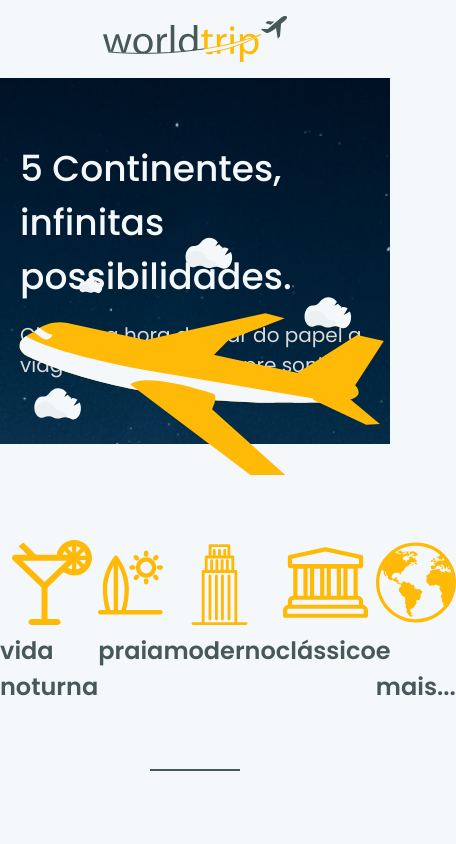
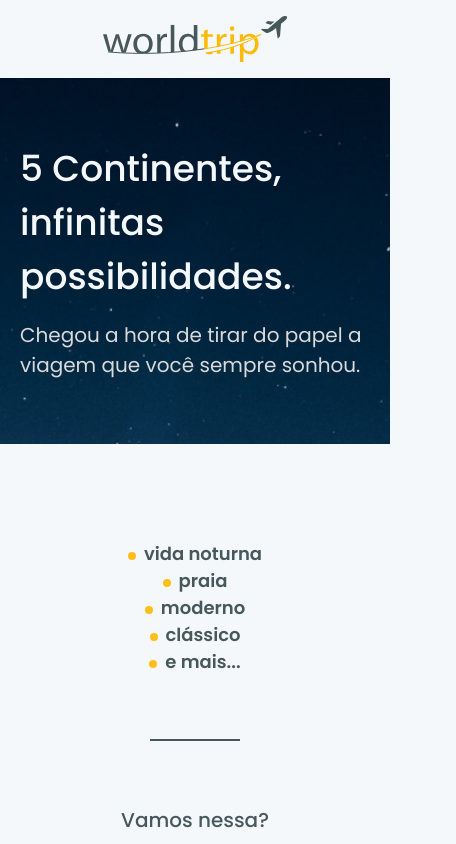
Before and after one commit to legeannd/worldtrip, a Next.js app: page / in a window 390 px wide. Shown: the top 844 px of the page, 456 px wide, since content can reach past the window. Built offline with nearby package versions, Linux system fonts and the light colour scheme.

Commit message:
Added responsivity to index page

```diff
--- a/src/components/Banner.tsx
+++ b/src/components/Banner.tsx
@@ -1,6 +1,11 @@
-import { Flex, VStack, Img, Text } from "@chakra-ui/react";
+import { Flex, VStack, Img, Text, useBreakpointValue } from "@chakra-ui/react";
 
 export function Banner() {
+  const isWideVersion = useBreakpointValue({
+    base: false,
+    lg: true,
+  });
+
   return (
     <Flex
       w="100vw"
@@ -30,7 +35,7 @@ export function Banner() {
             color="light.headings"
             maxW="600px"
           >
-            5 Continentes, <br/>
+            5 Continentes, <br />
             infinitas possibilidades.
           </Text>
           <Text
@@ -43,6 +48,7 @@ export function Banner() {
           </Text>
         </VStack>
 
+        {isWideVersion && (
           <Img
             src="/airplane.svg"
             h="16rem"
@@ -50,6 +56,7 @@ export function Banner() {
             bottom="-10"
             right="0"
           />
+        )}
       </Flex>
     </Flex>
   );
--- a/src/components/SwiperComponent.tsx
+++ b/src/components/SwiperComponent.tsx
@@ -1,4 +1,4 @@
-import { Flex, Link as ChakraLink, Img, Text, VStack } from '@chakra-ui/react';
+import { Flex, Link as ChakraLink, Img, Text, VStack, useBreakpointValue } from '@chakra-ui/react';
 import { Swiper, SwiperSlide } from 'swiper/react';
 import SwiperCore, { Pagination, Navigation } from 'swiper/core';
 import Link from 'next/link';
@@ -6,11 +6,16 @@ import Link from 'next/link';
 SwiperCore.use([Pagination, Navigation]);
 
 export const SwiperComponent = () => {
+  const isWideVersion = useBreakpointValue({
+    base: false,
+    md: true,
+  });
+
   return (
     <Flex
       w="100%"
       maxW="1440px"
-      maxH="450px"
+      maxH={isWideVersion ? "450px" : "250px"}
       position="relative"
     >
       <Swiper
@@ -26,17 +31,17 @@ export const SwiperComponent = () => {
         <SwiperSlide data-hash="europe">
           <Link href="/europe">
             <ChakraLink as="a">
-              <Img src="/europe.png" w="100%" h="auto" />
+              <Img src="/europe.png" w={isWideVersion ? "100%" : "auto"} h={isWideVersion ? "auto" : "100%"} />
               <VStack
                 position="absolute"
                 top="50%"
                 left="50%"
                 transform="translate(-50%, -50%)"
               >
-                <Text fontSize="48" fontWeight="600" color="light.headings">
+                <Text fontSize={isWideVersion ? "48" : "24"} fontWeight="600" color="light.headings">
                   Europa
             </Text>
-                <Text fontSize="24" fontWeight="600" color="light.info">
+                <Text fontSize={isWideVersion ? "24" : "14"} fontWeight="600" color="light.info">
                   O continente mais antigo.
             </Text>
               </VStack>
@@ -47,17 +52,17 @@ export const SwiperComponent = () => {
         <SwiperSlide data-hash="slide2">
           <Link href="/america">
             <ChakraLink as="a">
-              <Img src="/america.jpg" w="100%" h="auto" transform="translate(0, -50%)" />
+              <Img src="/america.jpg" w={isWideVersion ? "100%" : "auto"} h={isWideVersion ? "auto" : "100%"} transform={isWideVersion ? "translate(0, -50%)" : ""} />
               <VStack
                 position="absolute"
                 top="50%"
                 left="50%"
                 transform="translate(-50%, -50%)"
               >
-                <Text fontSize="48" fontWeight="600" color="light.headings">
+                <Text fontSize={isWideVersion ? "48" : "24"} fontWeight="600" color="light.headings">
                   América
             </Text>
-                <Text fontSize="24" fontWeight="600" color="light.info">
+                <Text fontSize={isWideVersion ? "24" : "14"} fontWeight="600" color="light.info">
                   Cheio de riquezas.
             </Text>
               </VStack>
@@ -68,17 +73,17 @@ export const SwiperComponent = () => {
         <SwiperSlide data-hash="slide3">
           <Link href="/africa">
             <ChakraLink as="a">
-              <Img src="/africa.jpg" w="100%" h="auto" transform="translate(0, -50%)" />
+              <Img src="/africa.jpg" w={isWideVersion ? "100%" : "auto"} h={isWideVersion ? "auto" : "100%"} transform={isWideVersion ? "translate(0, -50%)" : ""} />
               <VStack
                 position="absolute"
                 top="50%"
                 left="50%"
                 transform="translate(-50%, -50%)"
               >
-                <Text fontSize="48" fontWeight="600" color="light.headings">
+                <Text fontSize={isWideVersion ? "48" : "24"} fontWeight="600" color="light.headings">
                   África
             </Text>
-                <Text fontSize="24" fontWeight="600" color="light.info">
+                <Text fontSize={isWideVersion ? "24" : "14"} fontWeight="600" color="light.info">
                   Berço da civilização.
             </Text>
               </VStack>
@@ -89,17 +94,17 @@ export const SwiperComponent = () => {
         <SwiperSlide data-hash="slide4">
           <Link href="/asia">
             <ChakraLink as="a">
-              <Img src="/asia.jpg" w="100%" h="auto" transform="translate(0, -50%)" />
+              <Img src="/asia.jpg" w={isWideVersion ? "100%" : "auto"} h={isWideVersion ? "auto" : "100%"} transform={isWideVersion ? "translate(0, -50%)" : ""} />
               <VStack
                 position="absolute"
                 top="50%"
                 left="50%"
                 transform="translate(-50%, -50%)"
               >
-                <Text fontSize="48" fontWeight="600" color="light.headings">
+                <Text fontSize={isWideVersion ? "48" : "24"} fontWeight="600" color="light.headings">
                   Ásia
             </Text>
-                <Text fontSize="24" fontWeight="600" color="light.info">
+                <Text fontSize={isWideVersion ? "24" : "14"} fontWeight="600" color="light.info">
                   Muitas culturas diferentes.
             </Text>
               </VStack>
@@ -110,17 +115,17 @@ export const SwiperComponent = () => {
         <SwiperSlide data-hash="slide5">
           <Link href="/oceania">
             <ChakraLink as="a">
-              <Img src="/oceania.jpg" w="100%" h="auto" transform="translate(0, -50%)" />
+              <Img src="/oceania.jpg" w={isWideVersion ? "100%" : "auto"} h={isWideVersion ? "auto" : "100%"} transform={isWideVersion ? "translate(0, -50%)" : ""} />
               <VStack
                 position="absolute"
                 top="50%"
                 left="50%"
                 transform="translate(-50%, -50%)"
               >
-                <Text fontSize="48" fontWeight="600" color="light.headings">
+                <Text fontSize={isWideVersion ? "48" : "24"} fontWeight="600" color="light.headings">
                   Oceania
             </Text>
-                <Text fontSize="24" fontWeight="600" color="light.info">
+                <Text fontSize={isWideVersion ? "24" : "14"} fontWeight="600" color="light.info">
                   Não tem copa do mundo.
             </Text>
               </VStack>
--- a/src/components/TravelTypes.tsx
+++ b/src/components/TravelTypes.tsx
@@ -1,26 +1,45 @@
-import { Flex, Img, Text, VStack } from "@chakra-ui/react";
+import { Flex, Img, Text, VStack, useBreakpointValue, Box } from "@chakra-ui/react";
 
 export function TravelTypes() {
+  const isWideVersion = useBreakpointValue({
+    base: false,
+    lg: true,
+  });
+
   return (
     <Flex
       maxW="1440px"
       w="100%"
       mt="6rem"
-      justify="space-between"
+      justify={isWideVersion ? "space-between" : "space-around"}
+      wrap={isWideVersion ? "nowrap" : "wrap"}
     >
       <VStack
         w="200px"
       >
+        {isWideVersion && (
           <Img
             src="/icons/cocktail.svg"
             w="85px"
             h="85px"
           />
+        )}
+
         <Text
           fontWeight="600"
-          fontSize="24"
+          fontSize={isWideVersion ? "24" : "18"}
           color="dark.headings"
         >
+          {!isWideVersion && (
+            <Box
+              w="8px"
+              h="8px"
+              background="yellow.400"
+              borderRadius="50%"
+              display="inline-block"
+              mr="0.5rem"
+            />
+          )}
           vida noturna
         </Text>
       </VStack>
@@ -28,16 +47,28 @@ export function TravelTypes() {
       <VStack
         w="200px"
       >
+        {isWideVersion && (
           <Img
             src="/icons/surf.svg"
             w="85px"
             h="85px"
           />
+        )}
         <Text
           fontWeight="600"
-          fontSize="24"
+          fontSize={isWideVersion ? "24" : "18"}
           color="dark.headings"
         >
+          {!isWideVersion && (
+            <Box
+              w="8px"
+              h="8px"
+              background="yellow.400"
+              borderRadius="50%"
+              display="inline-block"
+              mr="0.5rem"
+            />
+          )}
           praia
         </Text>
       </VStack>
@@ -45,16 +76,29 @@ export function TravelTypes() {
       <VStack
         w="200px"
       >
+        {isWideVersion && (
           <Img
             src="/icons/building.svg"
             w="85px"
             h="85px"
           />
+        )}
+
         <Text
           fontWeight="600"
-          fontSize="24"
+          fontSize={isWideVersion ? "24" : "18"}
           color="dark.headings"
         >
+          {!isWideVersion && (
+            <Box
+              w="8px"
+              h="8px"
+              background="yellow.400"
+              borderRadius="50%"
+              display="inline-block"
+              mr="0.5rem"
+            />
+          )}
           moderno
         </Text>
       </VStack>
@@ -62,16 +106,29 @@ export function TravelTypes() {
       <VStack
         w="200px"
       >
+        {isWideVersion && (
           <Img
             src="/icons/museum.svg"
             w="85px"
             h="85px"
           />
+        )}
+
         <Text
           fontWeight="600"
-          fontSize="24"
+          fontSize={isWideVersion ? "24" : "18"}
           color="dark.headings"
         >
+          {!isWideVersion && (
+            <Box
+              w="8px"
+              h="8px"
+              background="yellow.400"
+              borderRadius="50%"
+              display="inline-block"
+              mr="0.5rem"
+            />
+          )}
           clássico
         </Text>
       </VStack>
@@ -79,16 +136,29 @@ export function TravelTypes() {
       <VStack
         w="200px"
       >
+        {isWideVersion && (
           <Img
             src="/icons/earth.svg"
             w="85px"
             h="85px"
           />
+        )}
+
         <Text
           fontWeight="600"
-          fontSize="24"
+          fontSize={isWideVersion ? "24" : "18"}
           color="dark.headings"
         >
+          {!isWideVersion && (
+            <Box
+              w="8px"
+              h="8px"
+              background="yellow.400"
+              borderRadius="50%"
+              display="inline-block"
+              mr="0.5rem"
+            />
+          )}
           e mais...
         </Text>
       </VStack>
--- a/src/pages/index.tsx
+++ b/src/pages/index.tsx
@@ -1,10 +1,15 @@
-import { Box, Flex, Text, VStack } from "@chakra-ui/react";
+import { Box, Flex, Text, VStack, useBreakpointValue } from "@chakra-ui/react";
 import { Banner } from "../components/Banner";
 import { Header } from "../components/Header";
 import { SwiperComponent } from "../components/SwiperComponent";
 import { TravelTypes } from "../components/TravelTypes";
 
 export default function Home() {
+  const isWideVersion = useBreakpointValue({
+    base: false,
+    lg: true,
+  });
+
   return (
     <Box
       mb="2rem"
@@ -35,7 +40,7 @@ export default function Home() {
           justify="center"
           spacing="2"
           fontWeight="500"
-          fontSize="36"
+          fontSize={isWideVersion ? "36" : "20"}
           color="dark.headings"
           mb="1rem"
           w="100%"
```
Lines whose indentation alone changed are shown as unchanged.
